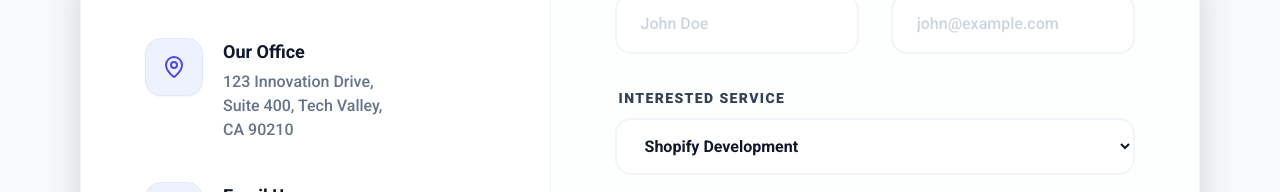
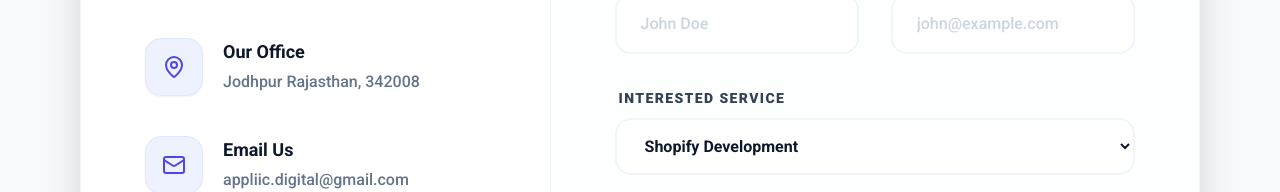
Before and after one commit to Duryodhan-prajapat/Appliic, a React (Vite) app: page /#/contact in a window 1280 px wide. Shown: the part 600-792 px from the top of the page. Built offline with nearby package versions, Linux system fonts and the light colour scheme.

Commit message:
Update Contact.tsx

```diff
--- a/pages/Contact.tsx
+++ b/pages/Contact.tsx
@@ -100,10 +100,7 @@ const Contact: React.FC = () => {
                 <div>
                   <h4 className="font-bold text-slate-900 text-lg">Our Office</h4>
                   <p className="text-slate-500 text-sm md:text-base mt-1 font-medium leading-relaxed">
-                    123 Innovation Drive,<br />
-                    Suite 400, Tech Valley,<br />
-                    CA 90210
-                  </p>
+                  Jodhpur Rajasthan, 342008 </p>
                 </div>
               </div>
 
```
